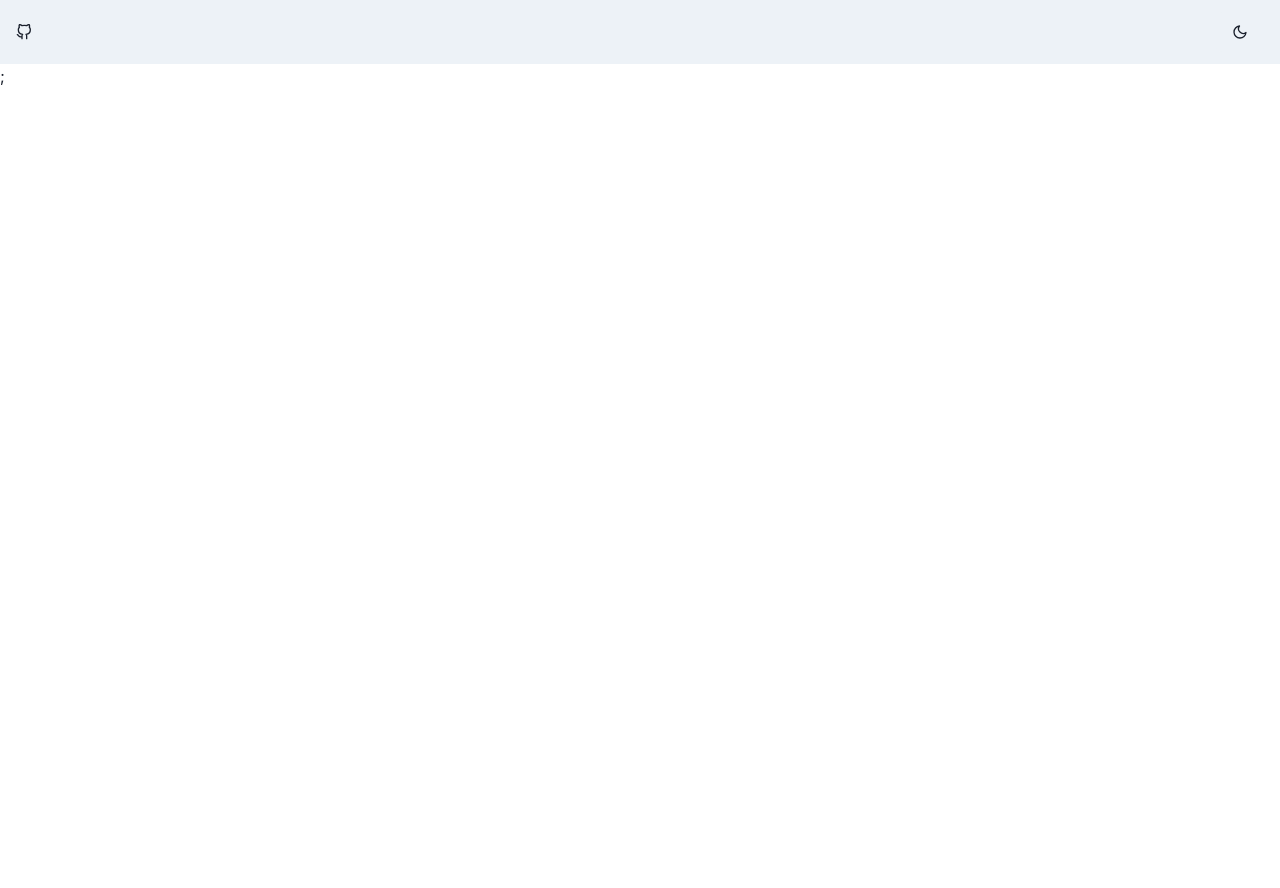
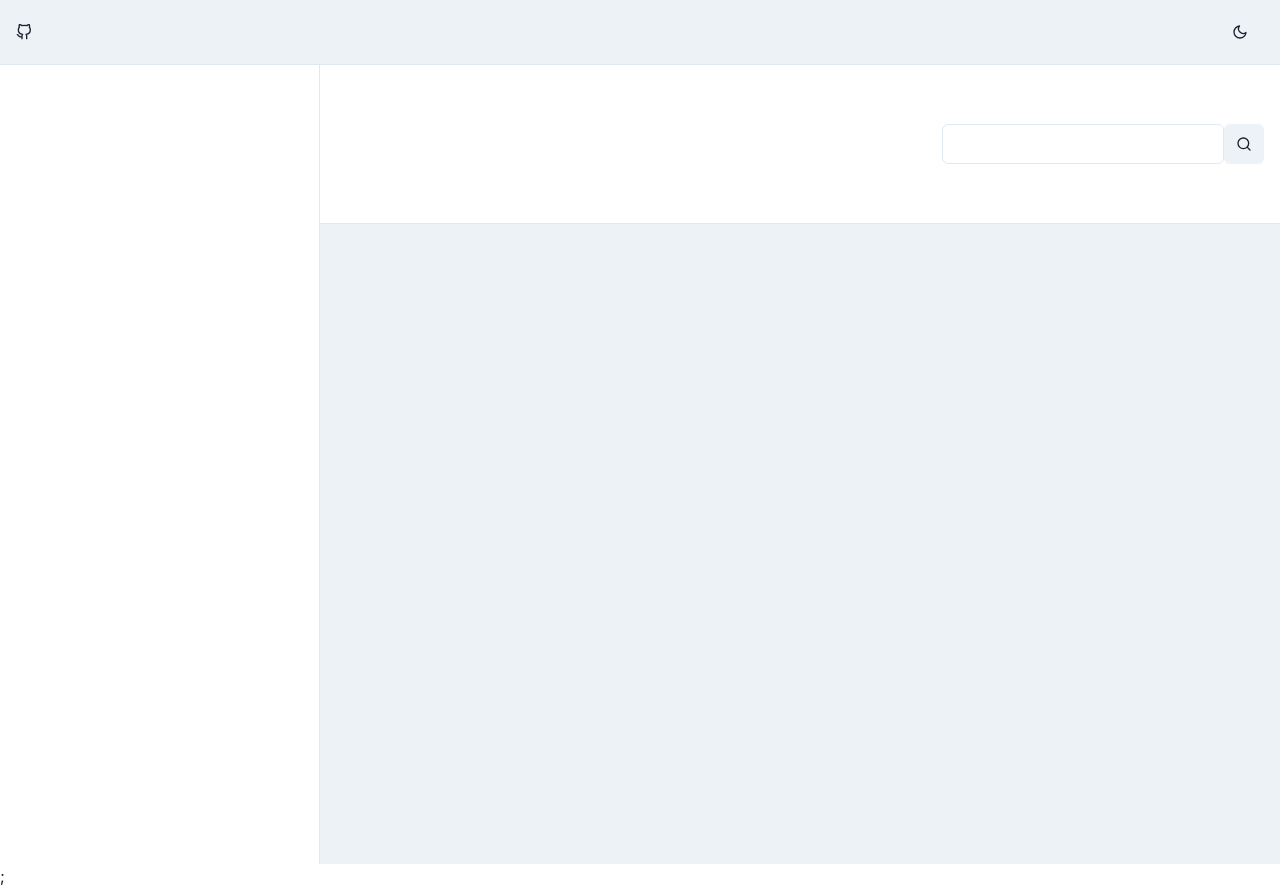
Before and after one commit to zzezequiel/mvst-github-repository-challenge, a Next.js app: page / in a window 1280 px wide. Before the commit the page ends 800 px from the top, so only its background shows below. Built offline with nearby package versions, Linux system fonts and the light colour scheme.

Commit message:
feat: structure

```diff
--- /dev/null
+++ b/src/components/HeadMenu.tsx
@@ -0,0 +1,35 @@
+import { Flex, FlexProps, IconButton, Input, useColorModeValue } from "@chakra-ui/react";
+import { FiMenu, FiSearch } from "react-icons/fi";
+import SearchBar from "./SearchBar";
+
+
+interface HeadMenuProps extends FlexProps {
+    onOpen: () => void
+  }
+const HeadMenu = ({ onOpen, ...rest }: HeadMenuProps) => {
+    return (
+      <Flex
+        ml={{ base: 0, md: 60 }}
+        px={{ base: 4, md: 4 }}
+        height="40"
+        alignItems="center"
+        bg={useColorModeValue('white', 'gray.900')}
+        borderBottomWidth="1px"
+        borderTopWidth="1px"
+        borderBottomColor={useColorModeValue('gray.200', 'gray.700')}
+        justifyContent={{ base: 'space-between', md: 'flex-end' }}
+        {...rest}>
+        <IconButton
+          display={{ base: 'flex', md: 'none' }}
+          onClick={onOpen}
+          variant="outline"
+          aria-label="open menu"
+          icon={<FiMenu />}
+        />
+
+        <SearchBar />
+      </Flex>
+    )
+  }
+
+  export default HeadMenu;
--- a/src/components/HomePage.tsx
+++ b/src/components/HomePage.tsx
@@ -1,13 +1,41 @@
-import { Heading } from '@chakra-ui/react'
-import React from 'react'
-import { FiSun } from 'react-icons/fi'
+'use client'
 
-interface Props {}
+import {
+  Box,
+  useColorModeValue,
+  Drawer,
+  DrawerContent,
+  useDisclosure,
+  FlexProps,
+} from '@chakra-ui/react'
+
+import SidebarContent from './SidebarContent'
+import HeadMenu from './HeadMenu'
+
 
 const HomePage = () => {
+  const { isOpen, onOpen, onClose } = useDisclosure()
+
   return (
-    <>
-    </>
+    <Box minH="100vh" bg={useColorModeValue('gray.100', 'gray.900')}>
+      <SidebarContent onClose={() => onClose} display={{ base: 'none', md: 'block' }} />
+      <Drawer
+        isOpen={isOpen}
+        placement="left"
+        onClose={onClose}
+        returnFocusOnClose={false}
+        onOverlayClick={onClose}
+        size="full">
+        <DrawerContent>
+          <SidebarContent onClose={onClose} />
+        </DrawerContent>
+      </Drawer>
+      {/* mobilenav */}
+      <HeadMenu onOpen={onOpen} />
+      <Box ml={{ base: 0, md: 60 }} p="4">
+        {/* SEARCH INFORMATION */}
+      </Box>
+    </Box>
   )
 }
 
--- /dev/null
+++ b/src/components/SearchBar.tsx
@@ -0,0 +1,18 @@
+import { Flex, IconButton, Input } from '@chakra-ui/react'
+import React from 'react'
+import { FiSearch } from 'react-icons/fi'
+
+interface Props { }
+
+const SearchBar = () => {
+    return (
+        <>
+            <Flex>
+                <Input />
+                <IconButton aria-label='Search database' icon={<FiSearch />} />
+            </Flex>
+        </>
+    )
+}
+
+export default SearchBar
--- /dev/null
+++ b/src/components/SidebarContent.tsx
@@ -0,0 +1,28 @@
+import { Box, BoxProps, CloseButton, Flex, useColorModeValue } from "@chakra-ui/react"
+
+interface SidebarProps extends BoxProps {
+    onClose: () => void
+  }
+const SidebarContent = ({ onClose, ...rest }: SidebarProps) => {
+    return (
+      <Box
+        transition="3s ease"
+        bg={useColorModeValue('white', 'gray.900')}
+        borderRight="1px"
+        borderTopWidth="1px"
+        borderTopColor={useColorModeValue('gray.200', 'gray.700')}
+        borderRightColor={useColorModeValue('gray.200', 'gray.700')}
+        w={{ base: 'full', md: 80 }}
+        pos="fixed"
+        h="full"
+        {...rest}>
+        <Flex h="20" alignItems="center" mx="8" justifyContent="space-between">
+          {/* USER PHOTO AND NAME */}
+          <CloseButton display={{ base: 'flex', md: 'none' }} onClick={onClose} />
+        </Flex>
+
+      </Box>
+    )
+  }
+
+  export default SidebarContent;
```
Also changed, not shown: src/pages/user/[userId]/[id].tsx (renamed from src/pages/user/[id]/[id].tsx).
